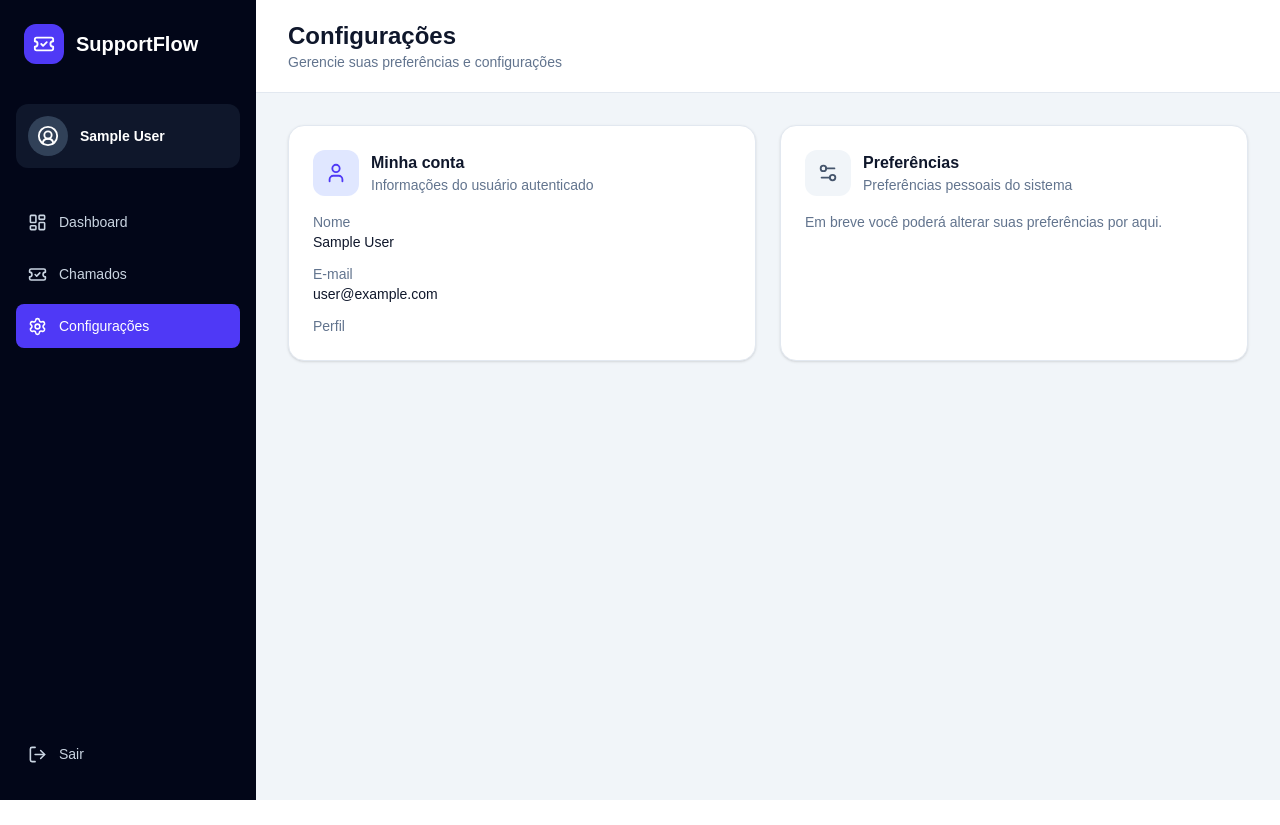
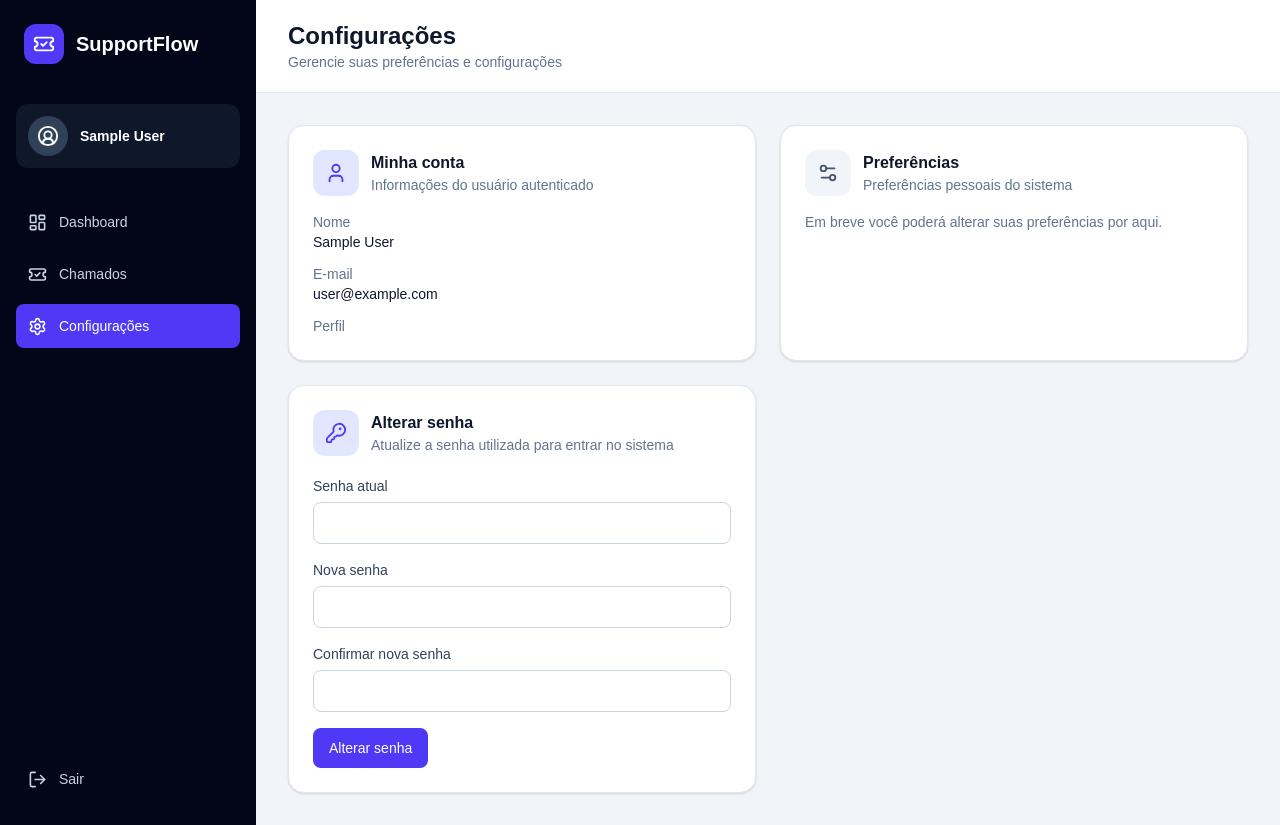
Before and after one commit to pedrogarciaphgs/support-flow, a Next.js app: page /settings in a window 1280 px wide. Before the commit the page ends 800 px from the top, so only its background shows below. Built offline with nearby package versions, Linux system fonts and the light colour scheme; no server answers; sample sign-in values are in the browser's storage.

Commit message:
feat: add password change settings

```diff
--- /dev/null
+++ b/src/actions/change-password.ts
@@ -0,0 +1,104 @@
+"use server";
+
+import bcrypt from "bcryptjs";
+
+import { auth } from "@/auth";
+import { prisma } from "@/lib/prisma";
+
+export type ChangePasswordState = {
+  success: boolean;
+  message: string;
+};
+
+export async function changePassword(
+  _previousState: ChangePasswordState,
+  formData: FormData,
+): Promise<ChangePasswordState> {
+  const session = await auth();
+
+  if (!session?.user?.id) {
+    return {
+      success: false,
+      message: "Você precisa estar autenticado.",
+    };
+  }
+
+  const currentPassword = String(formData.get("currentPassword") ?? "");
+  const newPassword = String(formData.get("newPassword") ?? "");
+  const confirmPassword = String(formData.get("confirmPassword") ?? "");
+
+  if (!currentPassword || !newPassword || !confirmPassword) {
+    return {
+      success: false,
+      message: "Preencha todos os campos.",
+    };
+  }
+
+  if (newPassword.length < 6) {
+    return {
+      success: false,
+      message: "A nova senha deve ter pelo menos 6 caracteres.",
+    };
+  }
+
+  if (newPassword !== confirmPassword) {
+    return {
+      success: false,
+      message: "As novas senhas não coincidem.",
+    };
+  }
+
+  try {
+    const user = await prisma.user.findUnique({
+      where: {
+        id: session.user.id,
+      },
+      select: {
+        id: true,
+        password: true,
+      },
+    });
+
+    if (!user) {
+      return {
+        success: false,
+        message: "Usuário não encontrado.",
+      };
+    }
+
+    const passwordMatches = await bcrypt.compare(
+      currentPassword,
+      user.password,
+    );
+
+    if (!passwordMatches) {
+      return {
+        success: false,
+        message: "Senha atual incorreta.",
+      };
+    }
+
+    const hashedPassword = await bcrypt.hash(newPassword, 10);
+
+    await prisma.user.update({
+      where: {
+        id: user.id,
+      },
+      data: {
+        password: hashedPassword,
+      },
+    });
+
+    return {
+      success: true,
+      message: "Senha alterada com sucesso.",
+    };
+  } catch (error) {
+    console.error("Erro ao alterar senha:", error);
+
+    return {
+      success: false,
+      message: "Não foi possível alterar a senha.",
+    };
+  }
+}
--- a/src/app/settings/page.tsx
+++ b/src/app/settings/page.tsx
@@ -1,5 +1,6 @@
 import { redirect } from "next/navigation";
 import { User, Shield, Settings2 } from "lucide-react";
+import { ChangePasswordForm } from "@/components/settings/change-password-form";
 
 import { auth } from "@/auth";
 import { Sidebar } from "@/components/layout/sidebar";
@@ -93,6 +94,7 @@ export default async function SettingsPage() {
                 Em breve você poderá alterar suas preferências por aqui.
               </p>
             </div>
+            <ChangePasswordForm />
 
             {isAdmin && (
               <div className="rounded-2xl border border-slate-200 bg-white p-6 shadow-sm lg:col-span-2">
--- /dev/null
+++ b/src/components/settings/change-password-form.tsx
@@ -0,0 +1,118 @@
+"use client";
+
+import { useActionState, useEffect } from "react";
+import { KeyRound } from "lucide-react";
+import { toast } from "sonner";
+
+import {
+  changePassword,
+  type ChangePasswordState,
+} from "@/actions/change-password";
+
+const initialState: ChangePasswordState = {
+  success: false,
+  message: "",
+};
+
+export function ChangePasswordForm() {
+  const [state, formAction, pending] = useActionState(
+    changePassword,
+    initialState,
+  );
+
+  useEffect(() => {
+    if (!state.message) {
+      return;
+    }
+
+    if (state.success) {
+      toast.success(state.message);
+    } else {
+      toast.error(state.message);
+    }
+  }, [state]);
+
+  return (
+    <div className="rounded-2xl border border-slate-200 bg-white p-6 shadow-sm">
+      <div className="mb-5 flex items-center gap-3">
+        <div className="rounded-xl bg-indigo-100 p-3 text-indigo-600">
+          <KeyRound size={22} />
+        </div>
+
+        <div>
+          <h2 className="font-semibold text-slate-900">Alterar senha</h2>
+
+          <p className="text-sm text-slate-500">
+            Atualize a senha utilizada para entrar no sistema
+          </p>
+        </div>
+      </div>
+
+      <form action={formAction} className="space-y-4">
+        <div>
+          <label
+            htmlFor="currentPassword"
+            className="mb-1.5 block text-sm font-medium text-slate-700"
+          >
+            Senha atual
+          </label>
+
+          <input
+            id="currentPassword"
+            name="currentPassword"
+            type="password"
+            required
+            autoComplete="current-password"
+            className="w-full rounded-lg border border-slate-300 px-3 py-2.5 text-sm outline-none transition focus:border-indigo-500 focus:ring-2 focus:ring-indigo-100"
+          />
+        </div>
+
+        <div>
+          <label
+            htmlFor="newPassword"
+            className="mb-1.5 block text-sm font-medium text-slate-700"
+          >
+            Nova senha
+          </label>
+
+          <input
+            id="newPassword"
+            name="newPassword"
+            type="password"
+            minLength={6}
+            required
+            autoComplete="new-password"
+            className="w-full rounded-lg border border-slate-300 px-3 py-2.5 text-sm outline-none transition focus:border-indigo-500 focus:ring-2 focus:ring-indigo-100"
+          />
+        </div>
+
+        <div>
+          <label
+            htmlFor="confirmPassword"
+            className="mb-1.5 block text-sm font-medium text-slate-700"
+          >
+            Confirmar nova senha
+          </label>
+
+          <input
+            id="confirmPassword"
+            name="confirmPassword"
+            type="password"
+            minLength={6}
+            required
+            autoComplete="new-password"
+            className="w-full rounded-lg border border-slate-300 px-3 py-2.5 text-sm outline-none transition focus:border-indigo-500 focus:ring-2 focus:ring-indigo-100"
+          />
+        </div>
+
+        <button
+          type="submit"
+          disabled={pending}
+          className="rounded-lg bg-indigo-600 px-4 py-2.5 text-sm font-medium text-white transition hover:bg-indigo-700 disabled:cursor-not-allowed disabled:opacity-60"
+        >
+          {pending ? "Alterando..." : "Alterar senha"}
+        </button>
+      </form>
+    </div>
+  );
+}
```
